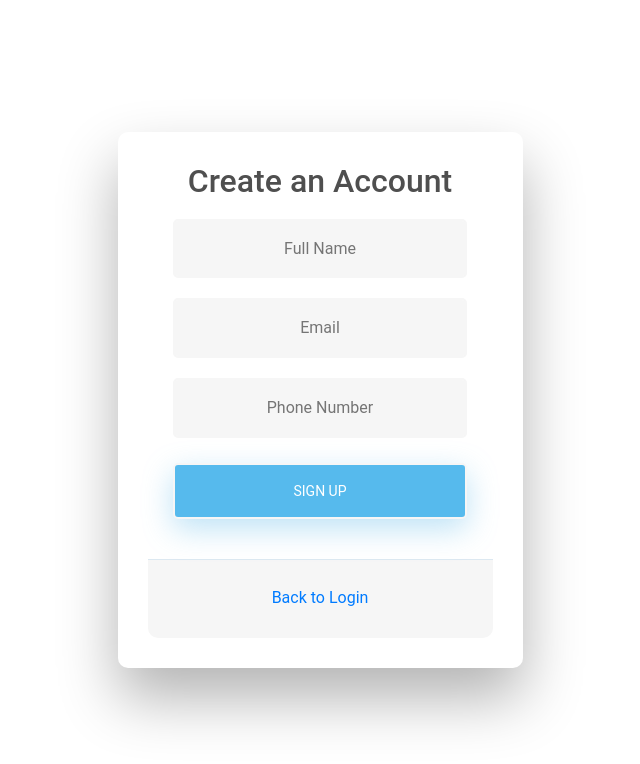
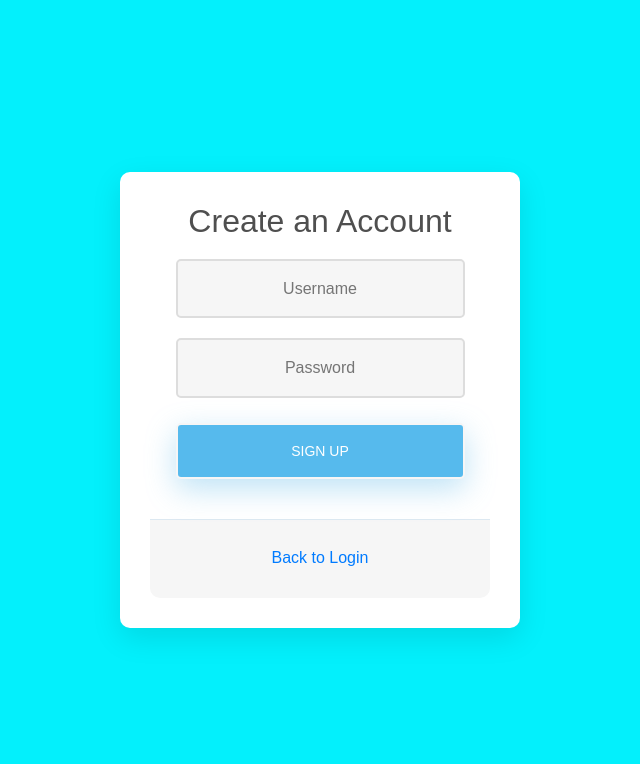
Before and after one commit to Hazem-ElKanawati/TaskManager, a React (Create React App) app in the folder frontend/: page /signup in a window 1280 px wide. Shown: the top 764 px of the page, without its empty margins (320-960 px from the left). Built offline with nearby package versions, Linux system fonts and the light colour scheme.

Commit message:
Backend and frontend

```diff
--- a/frontend/package.json
+++ b/frontend/package.json
@@ -5,6 +5,7 @@
   "dependencies": {
     "bootstrap": "^5.3.3",
     "cra-template": "1.2.0",
+    "mdb-react-ui-kit": "^9.0.0",
     "react": "^19.0.0",
     "react-dom": "^19.0.0",
     "react-router-dom": "^7.1.1",
--- a/frontend/src/components/Login.css
+++ b/frontend/src/components/Login.css
@@ -22,6 +22,12 @@ body {
   justify-content: center;
   width: 100%;
   min-height: 100%;
+}
+.error-message {
+  color: red;
+  font-size: 14px;
+  margin-top: 10px;
+  text-align: center;
 }
 
 #formContent {
--- a/frontend/src/components/Login.js
+++ b/frontend/src/components/Login.js
@@ -1,9 +1,44 @@
-import React from "react";
+import React, { useState } from "react";
 import "./Login.css";
 import { useNavigate } from "react-router-dom";
 
 function Login() {
+  const [username, setUsername] = useState("");
+  const [password, setPassword] = useState("");
+  const [error, setError] = useState("");
   const navigate = useNavigate();
+
+  const handleLogin = async () => {
+    if (!username || !password) {
+      setError("Please fill in all fields.");
+      return;
+    }
+
+    const user = { username, password };
+    console.log(JSON.stringify())
+    try {
+      const response = await fetch("http://localhost:8080/users/login", {
+        method: "POST",
+        headers: {
+          "Content-Type": "application/json",
+        },
+        body: JSON.stringify(user),
+
+      });
+
+      if (response.ok) {
+        // Successful login
+        navigate("/todolist");
+      } else {
+        // Handle login failure
+        const message = await response.text();
+        setError(message);
+      }
+    } catch (err) {
+      console.error("Error during login:", err);
+      setError("Something went wrong. Please try again later.");
+    }
+  };
 
   return (
     <div className="wrapper fadeInDown">
@@ -14,21 +49,25 @@ function Login() {
             type="text"
             id="login"
             className="fadeIn second"
-            name="login"
-            placeholder="login"
+            name="username"
+            placeholder="Username"
+            value={username}
+            onChange={(e) => setUsername(e.target.value)}
           />
           <input
             type="password"
             id="password"
             className="fadeIn third"
             name="password"
-            placeholder="password"
+            placeholder="Password"
+            value={password}
+            onChange={(e) => setPassword(e.target.value)}
           />
           <input
             type="button"
             className="fadeIn login-btn"
             value="Log In"
-            onClick={() => console.log("Log In button clicked")}
+            onClick={handleLogin}
           />
           <input
             type="button"
@@ -37,7 +76,7 @@ function Login() {
             onClick={() => navigate("/signup")}
           />
         </form>
-
+        {error && <p className="error-message">{error}</p>}
       </div>
     </div>
   );
--- a/frontend/src/components/SignUp.css
+++ b/frontend/src/components/SignUp.css
@@ -1,51 +1,32 @@
 /* BASIC */
 
 html {
-  background-color: #56baed;
+  background-color: #03f0fc !important; /* Overrides Bootstrap's body background */
 }
 
 body {
-  font-family: "Poppins", sans-serif;
-  height: 100vh;
-  margin: 0;
+  font-family: "Poppins", sans-serif !important;
+  background-color: #03f0fc !important; /* Force your background color */
 }
 
-a {
-  color: #92badd;
-  display: inline-block;
-  text-decoration: none;
-  font-weight: 400;
+input[type="text"],
+input[type="password"] {
+  background-color: #f6f6f6 !important; /* Force input field background */
+  color: #0d0d0d !important;
+  border: 2px solid #ddd !important;
 }
 
-h2 {
-  text-align: center;
-  font-size: 24px;
-  font-weight: bold;
-  margin-bottom: 20px;
-  color: #333;
-}
-
-/* STRUCTURE */
-
-.wrapper {
-  display: flex;
-  align-items: center;
-  flex-direction: column;
-  justify-content: center;
-  width: 100%;
-  min-height: 100vh;
-  padding: 20px;
+input[type="submit"],
+input[type="button"] {
+  background-color: #56baed !important; /* Force button background */
+  color: white !important;
 }
 
 #formContent {
-  border-radius: 10px;
-  background: #fff;
-  padding: 30px;
-  width: 90%;
-  max-width: 450px;
-  box-shadow: 0 30px 60px rgba(0, 0, 0, 0.3);
-  text-align: center;
+  background-color: #fff !important;
+  box-shadow: 0 10px 30px rgba(0, 0, 0, 0.1) !important;
 }
+
 
 #formFooter {
   background-color: #f6f6f6;
--- a/frontend/src/components/SignUp.js
+++ b/frontend/src/components/SignUp.js
@@ -16,22 +16,16 @@ function SignUp() {
             id="name"
             className="fadeIn second"
             name="name"
-            placeholder="Full Name"
+            placeholder="Username"
           />
           <input
-            type="email"
-            id="email"
+            type="password"
+            id="password"
             className="fadeIn third"
-            name="email"
-            placeholder="Email"
+            name="password"
+            placeholder="Password"
           />
-          <input
-            type="text"
-            id="phone"
-            className="fadeIn third"
-            name="phone"
-            placeholder="Phone Number"
-          />
+
           <input
             type="submit"
             className="fadeIn fourth"
--- a/frontend/src/components/ToDoList.css
+++ b/frontend/src/components/ToDoList.css
@@ -1,17 +1,41 @@
-
 section.vh-100.gradient-custom {
   height: 100vh;
   width: 100vw;
   margin: 0;
   padding: 0;
-  background-color : Cyan;
+  background-color: cyan;
 }
+
 .container {
   height: 100%;
 }
-.btn-primary
-{
-    font-size : 10px;
-    height : 10%;
-    flex-align : center;
+
+.btn-primary {
+  font-size: 14px; /* Increase font size */
+  padding: 10px 20px; /* Adjust padding for a larger button */
+  text-align: center;
+  height: auto; /* Ensure the height adjusts dynamically */
+  border-radius: 5px; /* Optional: round the corners */
 }
+input.form-control {
+  width: 200px; /* Decrease width for a smaller input field */
+  padding: 8px; /* Adjust padding for a compact look */
+  font-size: 14px; /* Reduce font size */
+  text-align: center; /* Center-align the text */
+  border-radius: 5px; /* Optional: round the corners */
+  background-color: #f5f5f5; /* Ensure it matches the card's look */
+}
+footer {
+  background-color: #333;
+  color: white;
+  width: 100vw; /* Make it span the full viewport width */
+  position: fixed; /* Fix it at the bottom */
+  bottom: 0;
+  left: 0;
+  text-align: center;
+  padding: 10px 0;
+}
+
+.d-flex.align-items-center.gap-2 {
+  gap: 10px;
+}
--- a/frontend/src/components/ToDoList.js
+++ b/frontend/src/components/ToDoList.js
@@ -3,8 +3,6 @@ import "bootstrap/dist/css/bootstrap.min.css";
 import "bootstrap/dist/js/bootstrap.bundle.min.js";
 import "mdb-react-ui-kit/dist/css/mdb.min.css";
 import "./ToDoList.css";
-import "bootstrap/dist/css/bootstrap.min.css";
-import "bootstrap/dist/js/bootstrap.bundle.min.js";
 
 function ToDoList() {
   const [tasks, setTasks] = useState([]);
@@ -12,6 +10,9 @@ function ToDoList() {
   const [currentTab, setCurrentTab] = useState("All");
   const [tabs, setTabs] = useState(["All", "Active", "Completed"]);
   const [newTab, setNewTab] = useState("");
+
+  // Simulated username (replace with backend value)
+  const username = "Abdelrhaman";
 
   const addTask = (e) => {
     e.preventDefault();
@@ -41,7 +42,7 @@ function ToDoList() {
   };
 
   const removeTab = (tabToRemove) => {
-    if (tabToRemove === "All" || tabToRemove === "Active" || tabToRemove === "Completed") {
+    if (["All", "Active", "Completed"].includes(tabToRemove)) {
       alert("Default tabs cannot be deleted.");
       return;
     }
@@ -68,9 +69,19 @@ function ToDoList() {
 
   return (
     <section className="vh-100 gradient-custom">
-      <div className="container py-5 h-100">
-        <div className="row d-flex justify-content-center align-items-center h-100">
-          <div className="col col-xl-10">
+      <div className="container-fluid d-flex flex-column h-100">
+        {/* Fancy Welcome Section */}
+        <header className="row">
+          <div className="col-12 py-4 text-center fancy-welcome">
+            <h1>
+              Welcome, <span className="username">{username}</span>!
+            </h1>
+          </div>
+        </header>
+
+        {/* Main Content Section */}
+        <div className="row flex-grow-1 d-flex justify-content-center align-items-center">
+          <div className="col col-xl-8">
             <div className="card">
               <div className="card-body p-5">
                 <form
@@ -96,7 +107,7 @@ function ToDoList() {
                     {tabs.map((tab) => (
                       <li className="nav-item d-flex align-items-center" key={tab}>
                         <button
-                          className={`nav-link ${currentTab === tab ? 'active' : ''}`}
+                          className={`nav-link ${currentTab === tab ? "active" : ""}`}
                           onClick={() => setCurrentTab(tab)}
                         >
                           {tab}
@@ -110,7 +121,7 @@ function ToDoList() {
                       </li>
                     ))}
                   </ul>
-                  <div className="d-flex justify-content-center">
+                  <div className="d-flex align-items-center gap-2">
                     <input
                       type="text"
                       className="form-control me-2"
@@ -118,7 +129,7 @@ function ToDoList() {
                       onChange={(e) => setNewTab(e.target.value)}
                       placeholder="New category"
                     />
-                    <button className="btn btn-primary" onClick={addNewTab}>
+                    <button className="btn btn-primary btn-sm" onClick={addNewTab}>
                       + Add Category
                     </button>
                   </div>
@@ -140,9 +151,7 @@ function ToDoList() {
                         />
                         <span
                           style={{
-                            textDecoration: task.completed
-                              ? "line-through"
-                              : "none",
+                            textDecoration: task.completed ? "line-through" : "none",
                           }}
                         >
                           {task.title}
@@ -161,6 +170,11 @@ function ToDoList() {
             </div>
           </div>
         </div>
+
+        {/* Footer Section */}
+        <footer className="footer">
+          <p>© 2025 Task Manager. All Rights Reserved.</p>
+        </footer>
       </div>
     </section>
   );
```
Also changed, not shown: frontend/src/components/CategoryList.js (added, +49 -0 lines), 2 other files (tests, documents, lock files or other folders).
